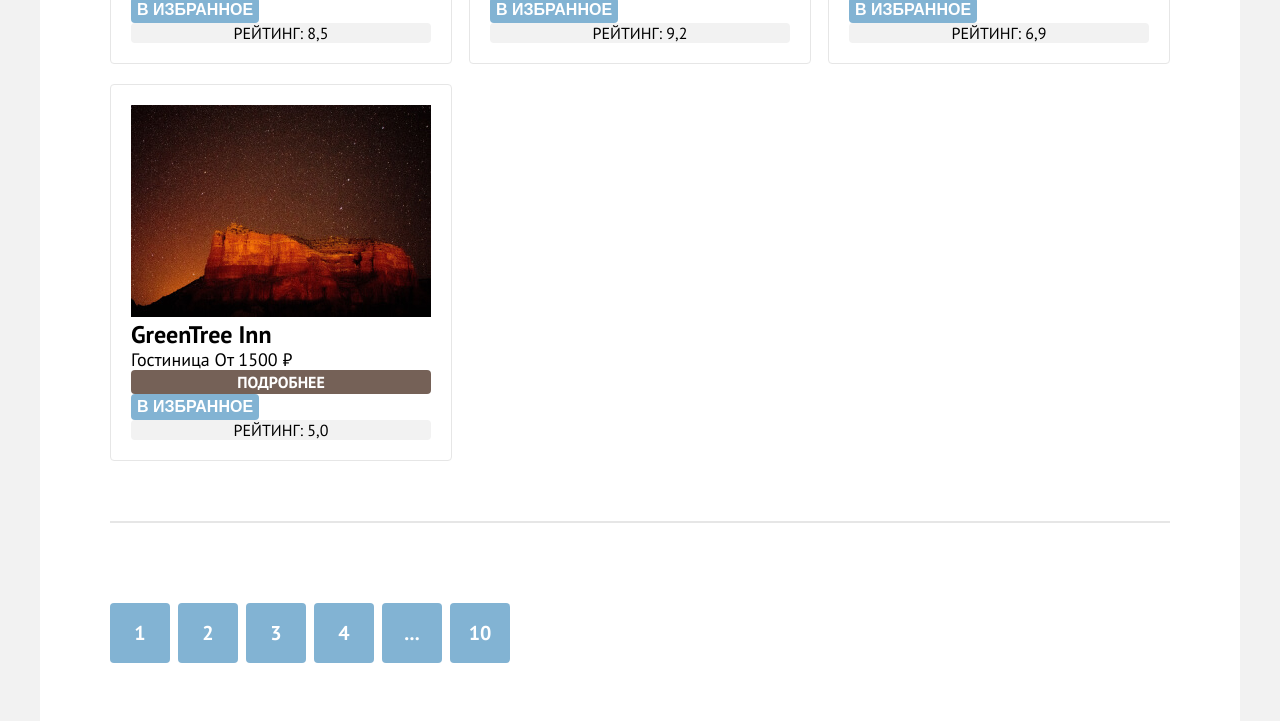
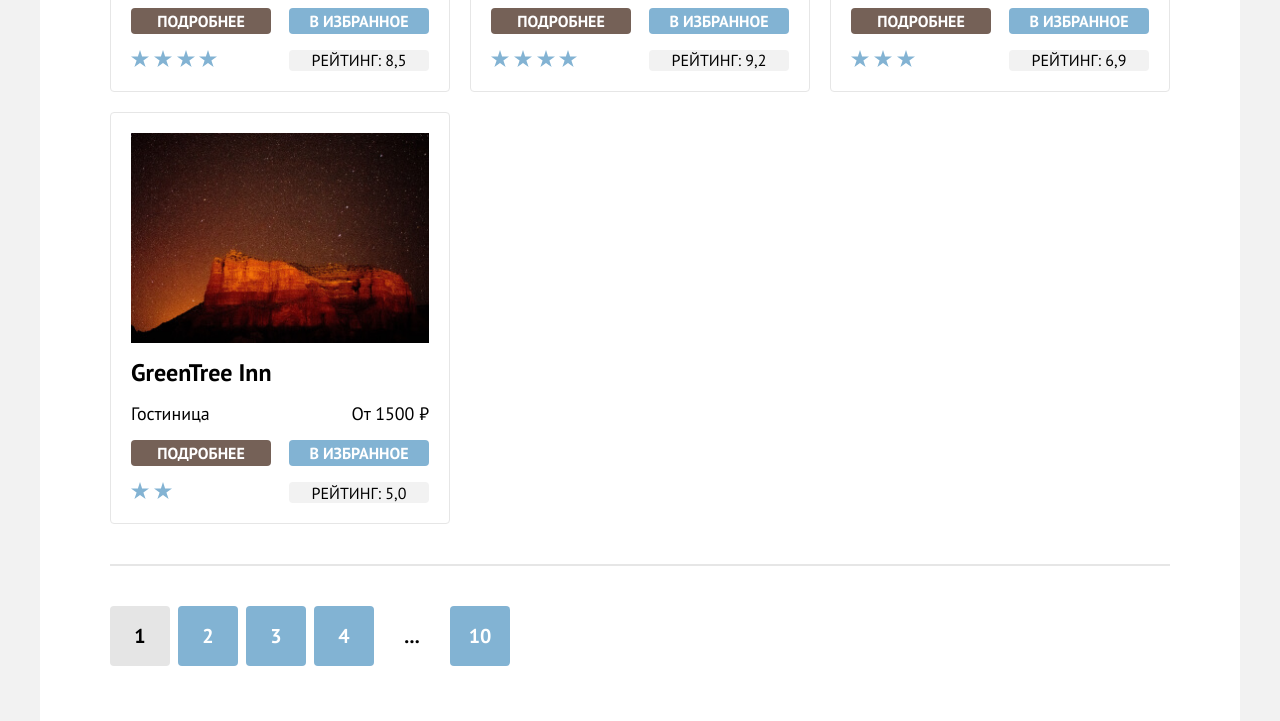
Before and after one commit to htmlacademy-htmlcss/2312371-sedona-36, a plain HTML site: page catalog.html in a window 1280 px wide. Shown: the part 951-1672 px from the top of the page. Drawn offline with Linux system fonts and the light colour scheme.

Commit message:
ДЗ Раздел №6

```diff
--- a/catalog.html
+++ b/catalog.html
@@ -18,7 +18,7 @@
             <img src="images/header/logo_sedona.svg" width="140" height="70" alt="Логотип Седона.">
           </a>
 
-          <ul class="navigation_list">
+          <ul class="navigation_list navigation_list_links">
             <li class="navigation_item">
               <a class="navigation_link" href="#">Главная</a>
             </li>
@@ -158,9 +158,13 @@
                 <span class="hotel_card_class">Гостиница</span>
                 <span class="hotel_card_price">От 4000 ₽</span>
               </p>
+
+              <div class="card_buttons">
                 <a class="button button_card_link" href="#">подробнее</a>
                 <button class="button button_favorites_hotel" type="submit">в избранное</button>
+              </div>
 
+              <div class="rating">
                 <div class="hotel_rating_star">
                   <span class="star"></span>
                   <span class="star"></span>
@@ -169,6 +173,8 @@
                 </div>
 
                 <span class="button psevdobutton">Рейтинг: 8,5</span>
+              </div>
+
             </li>
 
             <li class="hotel_card">
@@ -178,9 +184,14 @@
                 <span class="hotel_card_class">Гостиница</span>
                 <span class="hotel_card_price">От 5000 ₽</span>
               </p>
+
+              <div class="card_buttons">
                 <a class="button button_card_link" href="#">подробнее</a>
                 <button class="button button_favorites_hotel" type="submit">в избранное</button>
+              </div>
 
+
+              <div class="rating">
                 <div class="hotel_rating_star">
                   <span class="star"></span>
                   <span class="star"></span>
@@ -189,6 +200,8 @@
                 </div>
 
                 <span class="button psevdobutton">Рейтинг: 9,2</span>
+              </div>
+
             </li>
 
             <li class="hotel_card">
@@ -198,9 +211,13 @@
                 <span class="hotel_card_class">Гостиница</span>
                 <span class="hotel_card_price">От 2500 ₽</span>
               </p>
+
+              <div class="card_buttons">
                 <a class="button button_card_link" href="#">подробнее</a>
                 <button class="button button_favorites_hotel" type="submit">в избранное</button>
+              </div>
 
+              <div class="rating">
                 <div class="hotel_rating_star">
                   <span class="star"></span>
                   <span class="star"></span>
@@ -208,6 +225,8 @@
                 </div>
 
                 <span class="button psevdobutton">Рейтинг: 6,9</span>
+              </div>
+
             </li>
 
             <li class="hotel_card">
@@ -217,23 +236,31 @@
                 <span class="hotel_card_class">Гостиница</span>
                 <span class="hotel_card_price">От 1500 ₽</span>
               </p>
+
+              <div class="card_buttons">
                 <a class="button button_card_link" href="#">подробнее</a>
                 <button class="button button_favorites_hotel" type="submit">в избранное</button>
+              </div>
 
+              <div class="rating">
                 <div class="hotel_rating_star">
                   <span class="star"></span>
                   <span class="star"></span>
                 </div>
 
                 <span class="button psevdobutton">Рейтинг: 5,0</span>
+              </div>
+
             </li>
           </ul>
+
           <span class="hotel_card_underline"></span>
+
         </div>
 
         <!-- Pagination -->
         <ul class="pagination">
-          <li class="pagination_item">
+          <li class="pagination_item pagination_item_choice">
             <a class="pagination_link" href="#">1</a>
           </li>
           <li class="pagination_item">
@@ -245,7 +272,7 @@
           <li class="pagination_item">
             <a class="pagination_link" href="#">4</a>
           </li>
-          <li class="pagination_item">
+          <li class="pagination_item pagination_item_etcetera">
             <a class="pagination_link" href="#">...</a>
           </li>
           <li class="pagination_item">
--- a/styles/styles.css
+++ b/styles/styles.css
@@ -81,11 +81,11 @@ img {
   justify-content: center;
   align-items: center;
   color: white;
+  font-family: "PT Sans", sans-serif;
   font-size: 16px;
   font-weight: 700;
   line-height: 24px;
   text-transform: uppercase;
-  text-align: center;
   border-radius: 4px;
   border: none;
 }
@@ -134,12 +134,15 @@ img {
   display: flex;
   justify-content: space-between;
   align-items:center;
-  width: 1060px;
-  margin: 0 auto;
+  padding: 0 70px;
+  position: relative;
+  z-index: 1;
 }
 
 .navigation_logo {
-  margin-right: 30px;
+  position: absolute;
+  top: 0;
+  z-index: 2;
 }
 
 .navigation_list {
@@ -148,6 +151,10 @@ img {
   align-items: center;
   margin: 0;
   padding: 0;
+}
+
+.navigation_list_links {
+  margin-left: 184px;
 }
 
 .navigation_list:last-child {
@@ -165,6 +172,8 @@ img {
 }
 
 .navigation_link {
+  min-width: 44px;
+  min-height: 64px;
   font-weight:700;
   font-size: 20px;
   line-height: 24px;
@@ -173,8 +182,6 @@ img {
 
   margin-right: 16px;
   text-decoration: none;
-  vertical-align: top;
-  text-transform: capitalize;
 }
 
 .navigation_item_quantity{
@@ -198,11 +205,12 @@ img {
   line-height: 20px;
   text-align: center;
   align-items: center;
-
 }
 
 .button_header {
+  line-height: 20px;
   margin-left: 24px;
+  margin-block: 14px;
   padding: 8px 34px;
   background-color: #756157;
 }
@@ -233,8 +241,6 @@ img {
   width: 100%;
   height: 57px;
   bottom: 0;
-
-
 }
 
 
@@ -433,20 +439,20 @@ img {
 
   background-color: darkblue;
   color: white;
+  padding: 95px 70px 105px;
 }
 
 .subscription_title {
-  padding: 96px 70px 20px;
+  padding-bottom: 20px;
 }
 
 .subscription_subtitle {
-  padding: 0 70px 54px;
+  padding-bottom: 54px;
 }
 
 .subscription_male_sending {
   display:flex;
   justify-content: center;
-  padding-bottom: 104px;
 }
 
 .subscription_window {
@@ -522,9 +528,12 @@ img {
 .header_inner {
   display: flex;
   flex-direction: column;
+
   background-color: darkblue;
   color: white;
+
   background-image: url("../images/decorative_items/filter_bg.jpg");
+  object-fit: cover;
 
   padding: 35px 70px 70px;
 }
@@ -532,12 +541,13 @@ img {
 .header_inner_title {
   font-size: 60px;
   font-weight: 700;
-  line-height: 78px;
+  line-height: 72px;
 }
 
 .breadcrumbs {
   display: flex;
   align-items: baseline;
+  padding-block: 8px 40px;
 }
 
 .breadcrumbs_item {
@@ -566,11 +576,6 @@ img {
 .catalog_filter {
   display: flex;
   justify-content: space-between;
-
-  width: 100%;
-
-  margin: auto;
-  margin-top: 40px;
 }
 
 .catalog_filter_group {
@@ -728,34 +733,86 @@ img {
 .hotel_card_area {
   display: flex;
   flex-wrap: wrap;
-  justify-content: space-between;
   padding: 0 70px;
+  gap: 20px;
 }
 
 .hotel_card {
+  display: flex;
+  flex-wrap: wrap;
+  width: 340px;
+
   padding: 20px;
-  margin-bottom: 20px;
+
+  justify-content: space-between;
 
   border: 1px solid #E6E6E6;
   border-radius: 4px;
 }
 
 .hotel_card_title {
+  width: 100%;
   font-weight: 700;
   font-size: 24px;
   line-height: 28px;
+
+  padding-bottom: 16px;
+
+  flex-grow: 1;
+}
+
+.hotel_card_image {
+  width: 100%;
+  padding-bottom: 16px;
+}
+
+.hotel_card_subtitle {
+  width: 100%;
+  display: flex;
+  justify-content: space-between;
+
+  margin-bottom: 16px;
+}
+
+.card_buttons {
+  display: flex;
+  width: 100%;
+  justify-content: space-between;
+  margin-bottom: 16px;
 }
 
 .button_card_link {
+  width: 140px;
+
   text-decoration: none;
+
   background-color: #756157;
 }
 
 .button_favorites_hotel {
+  width: 140px;
+
   background-color: #82B3D3;
 }
 
+.rating {
+  display: flex;
+  justify-content: space-between;
+  width: 100%;
+}
+
+.star {
+  display: inline-block;
+  background-image: url(../images/decorative_items/rating_star.svg);
+
+  background-repeat: no-repeat;
+
+  width: 18px;
+  height: 17px;
+}
+
 .psevdobutton {
+  width: 140px;
   background-color: #F2F2F2;
   color: black;
   font-weight: 400;
@@ -769,11 +826,8 @@ img {
 
   max-width: 1060px;
 
-  padding: 0 70px;
   margin: 0 auto;
-
   margin-block: 40px;
-
 }
 
 
@@ -783,7 +837,7 @@ img {
 .pagination {
   display: flex;
 
-  padding: 40px 70px 60px;
+  padding: 0 70px 60px;
 }
 
 .pagination_item {
@@ -800,6 +854,23 @@ img {
   margin-right: 8px;
 
   border-radius: 4px;
+}
+
+.pagination_item_choice {
+  background: #E5E5E5;
+  color: #000000;
+}
+
+.pagination_item_choice :first-child {
+  color: #000000;
+}
+
+.pagination_item_etcetera {
+  background-color: rgba(255, 255, 2555, 0);
+}
+
+.pagination_item_etcetera :first-child {
+  color: #000000;
 }
 
 
@@ -823,7 +894,7 @@ img {
   display: flex;
   flex-direction: column;
   justify-content: center;
-  height: 415px;
+  padding: 95px 70px 105px;
 }
 
 .subscription_window_catalog {
@@ -839,9 +910,3 @@ img {
   font-size: 20px;
   border-radius: 0 4px 4px 0;
 }
-
-
-
-
-/* Footer
-============================ */
```
Also changed, not shown: index.html (+1 -1 lines). Lines whose indentation alone changed are shown as unchanged.
